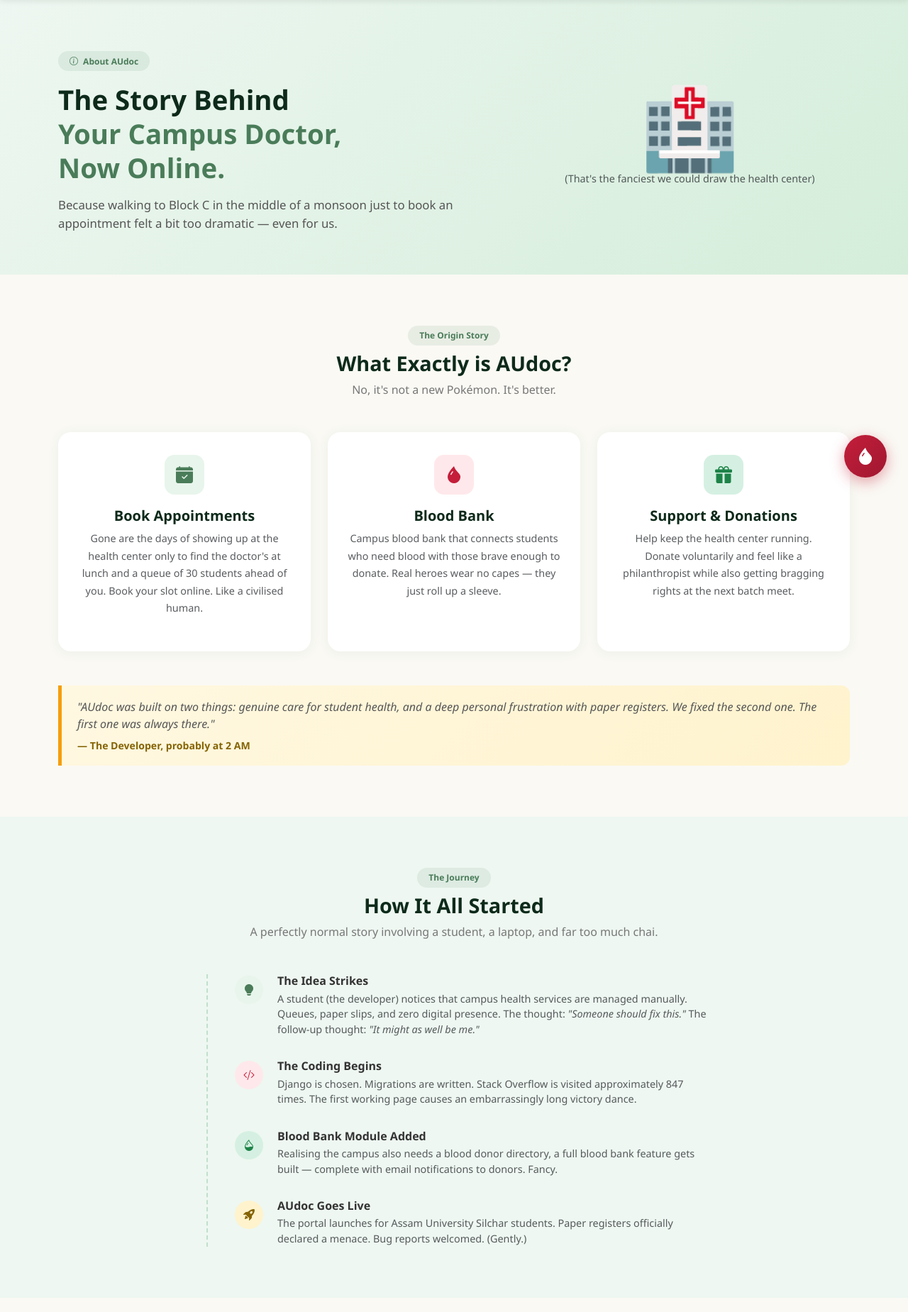
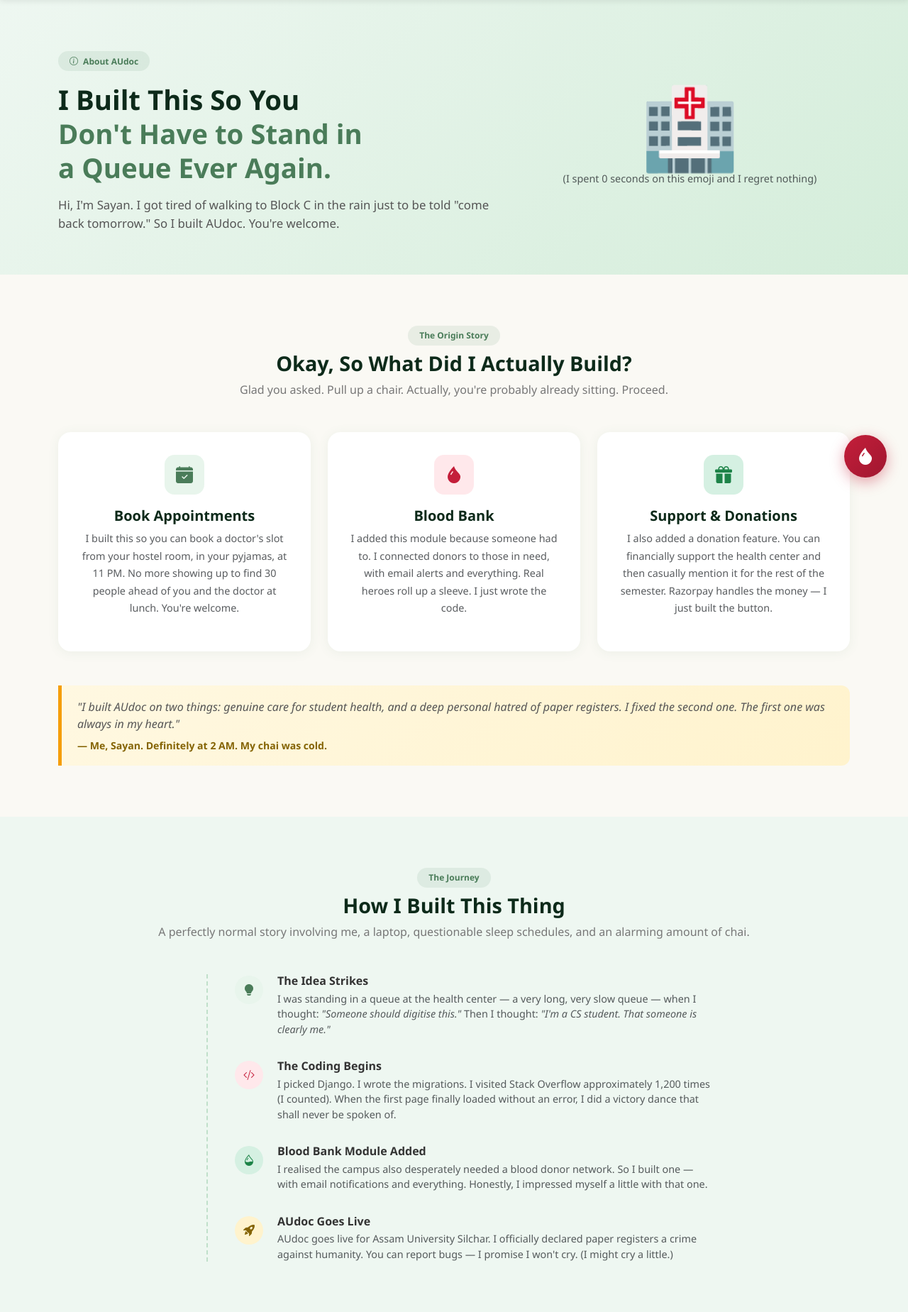
Before and after one commit to voidnova-code/AUdoc, a Django app: page /about/ in a window 1280 px wide. Shown: the part 97-1946 px from the top of the page at 71% size. Run offline with Django 5.2, Linux system fonts and the light colour scheme.

Commit message:
About page: rewrite all text in first-person funny tone

```diff
--- a/AUdoc_back/app/templates/app/about.html
+++ b/AUdoc_back/app/templates/app/about.html
@@ -409,16 +409,16 @@
         <span class="badge bg-primary bg-opacity-10 text-primary fw-semibold px-3 py-2 rounded-pill mb-3 d-inline-block">
           <i class="bi bi-info-circle me-1"></i> About AUdoc
         </span>
-        <h1>The Story Behind<br><span style="color:var(--primary)">Your Campus Doctor,<br>Now Online.</span></h1>
+        <h1>I Built This So You<br><span style="color:var(--primary)">Don't Have to Stand in<br>a Queue Ever Again.</span></h1>
         <p class="mt-3 mb-0">
-          Because walking to Block C in the middle of a monsoon just to book an appointment
-          felt a bit too dramatic — even for us.
+          Hi, I'm Sayan. I got tired of walking to Block C in the rain just to be told
+          "come back tomorrow." So I built AUdoc. You're welcome.
         </p>
       </div>
       <div class="col-lg-5 text-center">
         <div style="font-size:7rem;line-height:1;">🏥</div>
         <p class="text-muted mt-2" style="font-size:.9rem;">
-          (That's the fanciest we could draw the health center)
+          (I spent 0 seconds on this emoji and I regret nothing)
         </p>
       </div>
     </div>
@@ -430,8 +430,8 @@
   <div class="container">
     <div class="text-center mb-5">
       <span class="badge bg-primary bg-opacity-10 text-primary fw-semibold px-3 py-2 rounded-pill mb-2">The Origin Story</span>
-      <h2 class="section-title">What Exactly is AUdoc?</h2>
-      <p class="section-sub">No, it's not a new Pokémon. It's better.</p>
+      <h2 class="section-title">Okay, So What Did I Actually Build?</h2>
+      <p class="section-sub">Glad you asked. Pull up a chair. Actually, you're probably already sitting. Proceed.</p>
     </div>
 
     <div class="row g-4 mb-5">
@@ -442,8 +442,9 @@
           </div>
           <h5 class="fw-bold mb-2" style="color:#0d2a1a;">Book Appointments</h5>
           <p class="text-muted" style="font-size:.9rem;line-height:1.7;">
-            Gone are the days of showing up at the health center only to find the doctor's at lunch
-            and a queue of 30 students ahead of you. Book your slot online. Like a civilised human.
+            I built this so you can book a doctor's slot from your hostel room, in your pyjamas,
+            at 11 PM. No more showing up to find 30 people ahead of you and the doctor at lunch.
+            You're welcome.
           </p>
         </div>
       </div>
@@ -454,8 +455,9 @@
           </div>
           <h5 class="fw-bold mb-2" style="color:#0d2a1a;">Blood Bank</h5>
           <p class="text-muted" style="font-size:.9rem;line-height:1.7;">
-            Campus blood bank that connects students who need blood with those brave enough to donate.
-            Real heroes wear no capes — they just roll up a sleeve.
+            I added this module because someone had to. I connected donors to those in need,
+            with email alerts and everything. Real heroes roll up a sleeve.
+            I just wrote the code.
           </p>
         </div>
       </div>
@@ -466,17 +468,18 @@
           </div>
           <h5 class="fw-bold mb-2" style="color:#0d2a1a;">Support &amp; Donations</h5>
           <p class="text-muted" style="font-size:.9rem;line-height:1.7;">
-            Help keep the health center running. Donate voluntarily and feel like a philanthropist
-            while also getting bragging rights at the next batch meet.
+            I also added a donation feature. You can financially support the health center
+            and then casually mention it for the rest of the semester.
+            Razorpay handles the money — I just built the button.
           </p>
         </div>
       </div>
     </div>
 
     <div class="fun-quote">
-      "AUdoc was built on two things: genuine care for student health, and a deep personal frustration
-      with paper registers. We fixed the second one. The first one was always there."
-      <div class="author">— The Developer, probably at 2 AM</div>
+      "I built AUdoc on two things: genuine care for student health, and a deep personal hatred
+      of paper registers. I fixed the second one. The first one was always in my heart."
+      <div class="author">— Me, Sayan. Definitely at 2 AM. My chai was cold.</div>
     </div>
   </div>
 </section>
@@ -486,8 +489,8 @@
   <div class="container">
     <div class="text-center mb-5">
       <span class="badge bg-primary bg-opacity-10 text-primary fw-semibold px-3 py-2 rounded-pill mb-2">The Journey</span>
-      <h2 class="section-title">How It All Started</h2>
-      <p class="section-sub">A perfectly normal story involving a student, a laptop, and far too much chai.</p>
+      <h2 class="section-title">How I Built This Thing</h2>
+      <p class="section-sub">A perfectly normal story involving me, a laptop, questionable sleep schedules, and an alarming amount of chai.</p>
     </div>
 
     <div class="row justify-content-center">
@@ -501,9 +504,9 @@
             <div>
               <h6 class="fw-bold mb-1">The Idea Strikes</h6>
               <p class="text-muted mb-0" style="font-size:.9rem;">
-                A student (the developer) notices that campus health services are managed manually.
-                Queues, paper slips, and zero digital presence. The thought: <em>"Someone should fix this."</em>
-                The follow-up thought: <em>"It might as well be me."</em>
+                I was standing in a queue at the health center — a very long, very slow queue —
+                when I thought: <em>"Someone should digitise this."</em>
+                Then I thought: <em>"I'm a CS student. That someone is clearly me."</em>
               </p>
             </div>
           </div>
@@ -515,8 +518,9 @@
             <div>
               <h6 class="fw-bold mb-1">The Coding Begins</h6>
               <p class="text-muted mb-0" style="font-size:.9rem;">
-                Django is chosen. Migrations are written. Stack Overflow is visited approximately 847 times.
-                The first working page causes an embarrassingly long victory dance.
+                I picked Django. I wrote the migrations. I visited Stack Overflow approximately 1,200 times
+                (I counted). When the first page finally loaded without an error,
+                I did a victory dance that shall never be spoken of.
               </p>
             </div>
           </div>
@@ -528,8 +532,9 @@
             <div>
               <h6 class="fw-bold mb-1">Blood Bank Module Added</h6>
               <p class="text-muted mb-0" style="font-size:.9rem;">
-                Realising the campus also needs a blood donor directory, a full blood bank feature
-                gets built — complete with email notifications to donors. Fancy.
+                I realised the campus also desperately needed a blood donor network.
+                So I built one — with email notifications and everything.
+                Honestly, I impressed myself a little with that one.
               </p>
             </div>
           </div>
@@ -541,8 +546,9 @@
             <div>
               <h6 class="fw-bold mb-1">AUdoc Goes Live</h6>
               <p class="text-muted mb-0" style="font-size:.9rem;">
-                The portal launches for Assam University Silchar students. Paper registers officially
-                declared a menace. Bug reports welcomed. (Gently.)
+                AUdoc goes live for Assam University Silchar. I officially declared paper registers
+                a crime against humanity. You can report bugs — I promise I won't cry.
+                (I might cry a little.)
               </p>
             </div>
           </div>
@@ -558,8 +564,8 @@
   <div class="container">
     <div class="text-center mb-5">
       <span class="badge bg-primary bg-opacity-10 text-primary fw-semibold px-3 py-2 rounded-pill mb-2">Under the Hood</span>
-      <h2 class="section-title">Built With</h2>
-      <p class="section-sub">No magic. Just these tools, some patience, and caffeine.</p>
+      <h2 class="section-title">What I Built This With</h2>
+      <p class="section-sub">No magic. Just my two hands, these tools, a worrying amount of caffeine, and a deadline that never actually existed.</p>
     </div>
     <div class="text-center">
       <span class="tech-pill"><i class="bi bi-filetype-py" style="color:#3572A5;"></i> Python</span>
@@ -572,7 +578,8 @@
       <span class="tech-pill"><i class="bi bi-git" style="color:#F05032;"></i> Git</span>
     </div>
     <p class="text-center text-muted mt-4" style="font-size:.88rem;">
-      No React. No Node. No 47 microservices. Sometimes a hammer is exactly what you need.
+      No React. No Node. No 47 microservices screaming at each other in a Kubernetes cluster.
+      I just used what made sense. Fight me.
     </p>
   </div>
 </section>
@@ -582,8 +589,8 @@
   <div class="container">
     <div class="text-center mb-5">
       <span class="badge bg-primary bg-opacity-10 text-primary fw-semibold px-3 py-2 rounded-pill mb-2">The Mastermind</span>
-      <h2 class="section-title">Meet the Developer</h2>
-      <p class="section-sub">One person. One laptop. An unreasonable amount of ambition.</p>
+      <h2 class="section-title">Hi, That's Me 👋</h2>
+      <p class="section-sub">One person. One laptop. Zero work-life balance. Maximum ambition. Moderate sleep deprivation.</p>
     </div>
 
     <div class="row justify-content-center">
@@ -619,10 +626,11 @@
             </div>
 
             <p class="text-muted mb-4" style="font-size:.95rem;line-height:1.8;">
-              A Computer Science student who thought <em>"I should build this"</em> and then actually did.
-              Sayan handles everything from database models to front-end design — wearing every hat,
-              including the one that says <strong>"please don't break in production."</strong>
-              When not building AUdoc, probably debugging something from the night before.
+              I'm a Computer Science student who thought <em>"I should build this"</em> and then,
+              against all odds, actually did. I handle everything — the backend, the frontend,
+              the database, the emails, the CSS that refuses to center properly, and
+              the silent panic whenever something breaks in production.
+              If you're reading this and AUdoc is down, I probably already know. 😅
             </p>
 
             <!-- Contact Info -->
@@ -670,7 +678,8 @@
               <i class="bi bi-chat-quote-fill me-2" style="color:var(--primary);"></i>
               <em style="font-size:.9rem;color:#555;">
                 "I built this so no student has to stand in a queue just to see a doctor.
-                If it saves even one soggy walk in the rain, it was worth every sleepless night."
+                If it saves even one soggy walk in the rain, every sleepless night,
+                cold cup of chai, and mysteriously vanishing weekend was absolutely worth it."
               </em>
             </div>
           </div>
@@ -687,14 +696,14 @@
       <div class="col-lg-8 reveal">
         <div class="p-4 rounded-4" style="background:#fff8e1;border:1.5px dashed #f59e0b;">
           <h5 class="fw-bold mb-3" style="color:#856404;">
-            <i class="bi bi-exclamation-triangle-fill me-2"></i>A Note of Transparency
+            <i class="bi bi-exclamation-triangle-fill me-2"></i>A Few Honest Things I Need to Tell You
           </h5>
           <ul class="mb-0 text-muted" style="font-size:.92rem;line-height:2;">
-            <li>AUdoc is a student-built project — not sanctioned by any government, ministry, or secret society.</li>
-            <li>It is run with the best of intentions and the budget of a college student (read: zero).</li>
-            <li>Bugs may exist. If you find one, consider it a free Easter egg and also please report it.</li>
-            <li>The developer is a human being who also has exams, so response times may vary.</li>
-            <li>Using AUdoc does not replace actual medical advice. Please still visit a real doctor.</li>
+            <li>I built AUdoc by myself. No government funding. No secret society. No VC money. Just me and GitHub.</li>
+            <li>My budget for this was exactly ₹0. I am somehow still standing.</li>
+            <li>There might be bugs. I call them "features with identity crises." Please report them gently.</li>
+            <li>I also have exams, so if I'm slow to respond — I'm probably in the library, crying quietly.</li>
+            <li>AUdoc helps you book appointments. It is not a doctor. Please still go see an actual one.</li>
           </ul>
         </div>
       </div>
@@ -709,8 +718,8 @@
       <span class="badge bg-primary bg-opacity-10 text-primary fw-semibold px-3 py-2 rounded-pill mb-2">
         <i class="bi bi-headset me-1"></i> Help Desk
       </span>
-      <h2 class="section-title">We're All Ears.</h2>
-      <p class="section-sub">Rate your experience and leave a message. We read every single one — even the ones that hurt a little.</p>
+      <h2 class="section-title">Tell Me What You Think 👂</h2>
+      <p class="section-sub">I read every single piece of feedback. Yes, even the spicy ones. Especially the spicy ones, actually.</p>
     </div>
 
     <div class="row justify-content-center">
@@ -758,9 +767,9 @@
         {% else %}
         <!-- ── FORM ── -->
         <div class="form-card reveal">
-          <h4 class="fw-bold mb-1" style="color:#0d2a1a;">Leave Your Feedback</h4>
+          <h4 class="fw-bold mb-1" style="color:#0d2a1a;">Drop Me a Note 💬</h4>
           <p class="text-muted mb-4" style="font-size:.9rem;">
-            All feedback is anonymous to other users and visible only to the AUdoc team.
+            Your feedback goes straight to me — anonymous to the world, visible to exactly one sleep-deprived developer.
           </p>
 
           <form method="post" id="helpDeskForm" novalidate>
```
